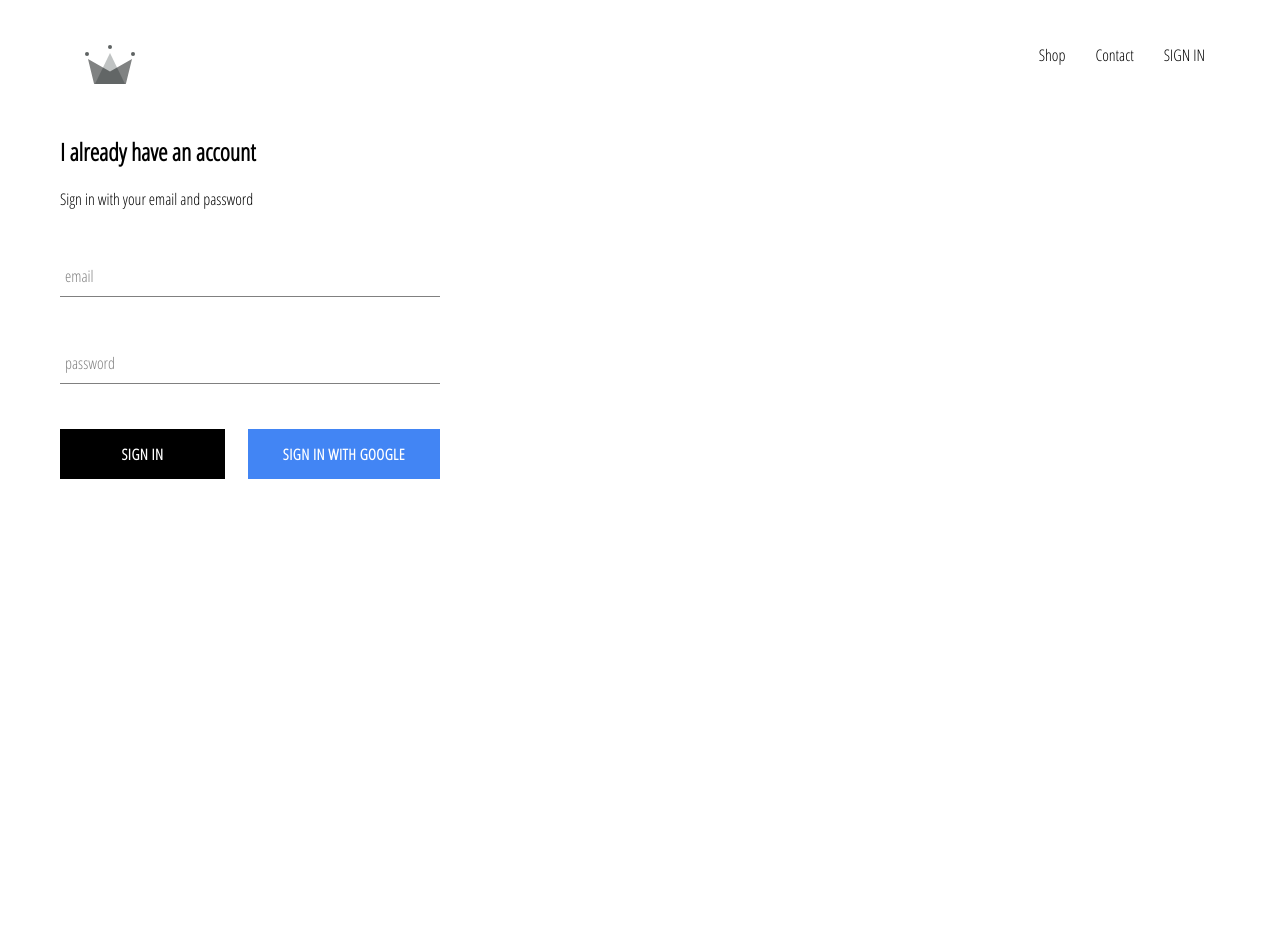
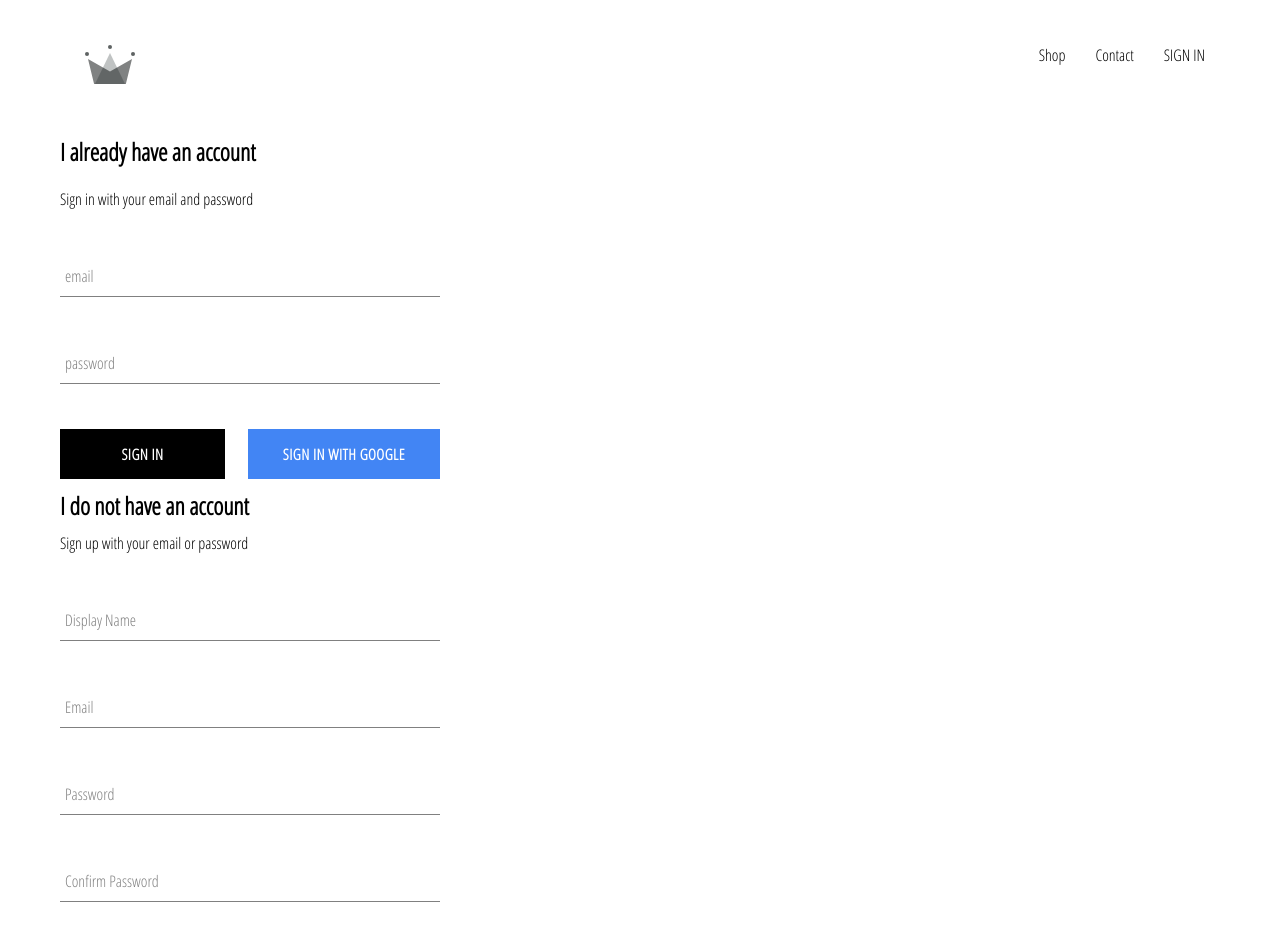
Before and after one commit to kendayao/Urban-Clothing, a React (Create React App) app: page /signin in a window 1280 px wide. Shown: the top 945 px of the page. Before the commit the page ends 800 px from the top, so only its background shows below. Built offline with nearby package versions, Linux system fonts and the light colour scheme; no server answers.

Commit message:
created signup component

```diff
--- a/src/App.js
+++ b/src/App.js
@@ -5,7 +5,7 @@
 import Header from './components/header/Header'
 import SignUpSignIn from './pages/signupsignin/SignUpSignIn'
 import {BrowserRouter as Router, Route, Switch} from 'react-router-dom'
-import {auth} from './firebase/firebase.utils'
+import {auth, createUserProfileDocument} from './firebase/firebase.utils'
 
 
 
@@ -21,8 +21,26 @@
   unsubscribeFromAuth=null;
 
   componentDidMount(){
-    this.unsubscribeFromAuth=auth.onAuthStateChanged(user=>{
-      this.setState({currentUser: user})
+    this.unsubscribeFromAuth=auth.onAuthStateChanged(async userAuth=>{
+      if(userAuth){
+        const userRef=await createUserProfileDocument(userAuth);
+
+        // listen to any changes in userRef
+        userRef.onSnapshot(snapShot=>{
+
+          this.setState({
+            currentUser:{
+              id: snapShot.id,
+              ...snapShot.data()
+            }
+          }, ()=>console.log(this.state))
+        })
+
+
+      }else{
+        this.setState({currentUser:userAuth})
+      }
+
 
     })
   }
--- /dev/null
+++ b/src/components/signup/SignUp.js
@@ -0,0 +1,107 @@
+import React, { Component } from 'react'
+
+import FormInput from '../form-input/FormInput';
+import CustomButton from '../custom-button/CustomButton'
+import {auth, createUserProfileDocument} from '../../firebase/firebase.utils'
+import './SignUp.scss'
+
+class SignUp extends Component{
+
+    constructor(){
+        super();
+
+        this.state={
+            displayName: '',
+            email: '',
+            password: '',
+            confirmPassword: ''
+        }
+    }
+
+    handleSubmit= async event=>{
+        event.preventDefault();
+        const{displayName, email, password, confirmPassword}=this.state
+
+        if(password !==confirmPassword){
+            alert("passwords don't match")
+            return;
+        }
+
+        try{
+            const {user}=await auth.createUserWithEmailAndPassword(
+                email,
+                password
+            );
+
+            await createUserProfileDocument(user, {displayName})
+
+            // clear out form
+            this.setState({
+                displayName: '',
+                email: '',
+                password: '',
+                confirmPassword: ''
+            })
+        }catch(error){
+            console.log(error)
+        }
+    }
+
+    handleChange= event =>{
+        const{name,value}=event.target
+
+        this.setState({[name]: value});
+    }
+
+    render(){
+        const{displayName, email, password, confirmPassword}=this.state
+        return(
+            <div className='sign-up'>
+                <h2 className='title'>I do not have an account</h2>
+                <span>Sign up with your email or password</span>
+                <form className='sign-up-form' onSubmit={this.handleSubmit}>
+                    <FormInput
+                        type='text'
+                        name='displayName'
+                        value={displayName}
+                        onChange={this.handleChange}
+                        label='Display Name'
+                        required
+                    >
+                    </FormInput>
+                    <FormInput
+                        type='email'
+                        name='email'
+                        value={email}
+                        onChange={this.handleChange}
+                        label='Email'
+                        required
+                    >
+                    </FormInput>
+                    <FormInput
+                        type='password'
+                        name='password'
+                        value={password}
+                        onChange={this.handleChange}
+                        label='Password'
+                        required
+                    >
+                    </FormInput>
+                    <FormInput
+                        type='password'
+                        name='confirmPassword'
+                        value={confirmPassword}
+                        onChange={this.handleChange}
+                        label='Confirm Password'
+                        required
+                    >
+                    </FormInput>
+                    <CustomButton type='submit'>SIGN UP</CustomButton>
+                </form>
+
+            </div>
+        )
+    }
+}
+
+export default SignUp
--- /dev/null
+++ b/src/components/signup/SignUp.scss
@@ -0,0 +1,9 @@
+.sign-up{
+    display: flex;
+    flex-direction: column;
+    width: 380px;
+
+    .title{
+        margin: 10px 0;
+    }
+}
--- a/src/firebase/firebase.utils.js
+++ b/src/firebase/firebase.utils.js
@@ -13,11 +13,45 @@
     measurementId: "G-Q8XYC07X78"
   };
 
+  export const createUserProfileDocument= async (userAuth, additionalData)=>{
+    // if user auth does not exists. userAuth is null when signed out
+    if(!userAuth)return;
+
+    //if user auth does exist; check if data already exist in database
+    const userRef=firestore.doc(`users/${userAuth.uid}`)
+    const snapShot= await userRef.get();
+
+    //if doesn't exist create data in database
+    if(!snapShot.exists){
+      const {displayName, email}=userAuth;
+      const createdAt=new Date();
+
+
+
+    try{
+      await userRef.set({
+        displayName,
+        email,
+        createdAt,
+        ...additionalData
+      })
+    }catch(error){
+      console.log('error creating user', error.message);
+    }
+
+    }
+    return userRef;
+  }
+
+
+
   firebase.initializeApp(config);
 
   export const auth = firebase.auth();
   export const firestore=firebase.firestore();
 
+
+  // google authentication utility setup
   const provider= new firebase.auth.GoogleAuthProvider();
   provider.setCustomParameters({prompt: 'select_account'})
   export const signInWithGoogle=()=>auth.signInWithPopup(provider)
--- a/src/pages/signupsignin/SignUpSignIn.js
+++ b/src/pages/signupsignin/SignUpSignIn.js
@@ -1,9 +1,13 @@
 import React from 'react'
 import './SignUpSignIn.scss'
 import SignIn from '../../components/signin/SignIn'
+import SignUp from '../../components/signup/SignUp'
 
-const SignUpSignIn=()=>{
-    return <div className='sign-in-and-sign-up'><SignIn /></div>
-}
+const SignUpSignIn=()=>(
+     <div className='sign-in-and-sign-up'>
+        <SignIn />
+        <SignUp />
+        </div>
+)
 
 export default SignUpSignIn
```
